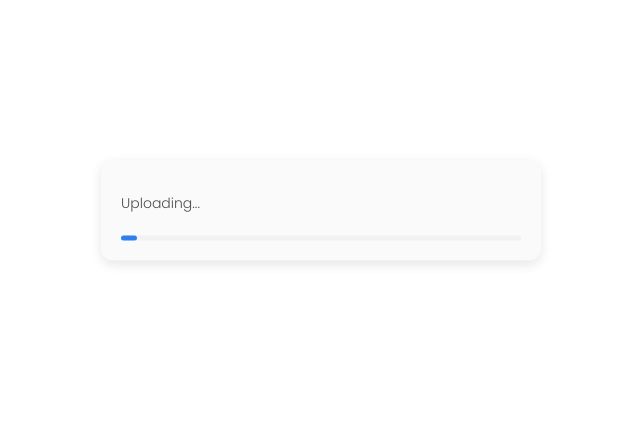
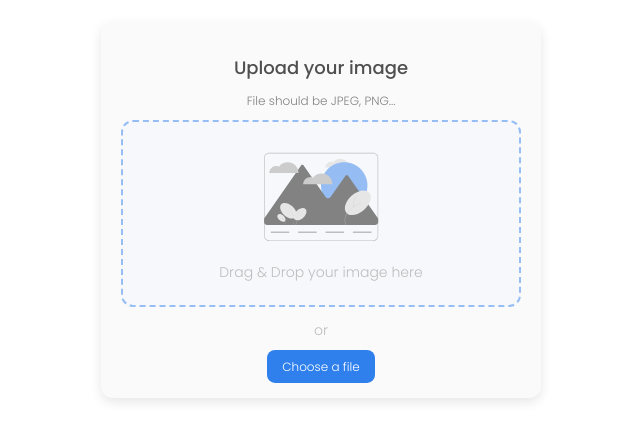
Before and after one commit to patriziadev/image-uploader, an Angular app in the folder frontend/: page / in a window 1280 px wide. Shown: the part 190-630 px from the top of the page, without its empty margins (319-959 px from the left). Built offline with nearby package versions, Linux system fonts and the light colour scheme.

Commit message:
feat: subscription is on service, upload percentage is managed

```diff
--- a/frontend/src/app/app.component.html
+++ b/frontend/src/app/app.component.html
@@ -1,6 +1,6 @@
 <div id="main">
 	<div id="container">
-		<app-start-upload *ngIf="!isLoading"></app-start-upload>
-		<app-progress-bar *ngIf="isLoading"></app-progress-bar>
+		<app-start-upload *ngIf="isLoading === 0"></app-start-upload>
+		<app-progress-bar *ngIf="isLoading > 0 && isLoading <= 100"></app-progress-bar>
 	</div>
 </div>
--- a/frontend/src/app/app.component.ts
+++ b/frontend/src/app/app.component.ts
@@ -1,6 +1,7 @@
-import { Component, ViewEncapsulation, OnInit } from '@angular/core';
+import { Component, ViewEncapsulation, OnInit, OnDestroy } from '@angular/core';
 
 import { UploadService } from './upload.service';
+import { Subscription } from 'rxjs';
 
 @Component({
   selector: 'app-root',
@@ -8,15 +9,20 @@ import { UploadService } from './upload.service';
   styleUrls: ['./app.component.scss'],
   encapsulation: ViewEncapsulation.None
 })
-export class AppComponent implements OnInit {
+export class AppComponent implements OnInit, OnDestroy {
   title = 'image-uploader';
-  isLoading = true;
+  public isLoading = 0;
+  private isLoadingSubscription: Subscription;
 
   constructor(private uploadService: UploadService){}
 
   ngOnInit() {
-    this.uploadService.isLoading.subscribe( loadingStatus => {
-      this.isLoading = loadingStatus;
+    this.isLoadingSubscription = this.uploadService.isLoading.subscribe( progress => {
+      this.isLoading = progress;
     });
   }
+
+  ngOnDestroy() {
+    this.isLoadingSubscription.unsubscribe();
+  }
 }
--- a/frontend/src/app/progress-bar/progress-bar.component.html
+++ b/frontend/src/app/progress-bar/progress-bar.component.html
@@ -1,4 +1,4 @@
 <h3>Uploading...</h3>
 <div id="bar">
-    <div id="progress"></div>
+    <div id="progress" [style.width]="percentage"></div>
 </div>
--- a/frontend/src/app/progress-bar/progress-bar.component.ts
+++ b/frontend/src/app/progress-bar/progress-bar.component.ts
@@ -1,15 +1,28 @@
-import { Component, OnInit } from '@angular/core';
+import { Component, OnInit, OnDestroy } from '@angular/core';
+
+import { UploadService } from './../upload.service';
+import { Subscription } from 'rxjs';
 
 @Component({
   selector: 'app-progress-bar',
   templateUrl: './progress-bar.component.html',
   styleUrls: ['./progress-bar.component.scss']
 })
-export class ProgressBarComponent implements OnInit {
+export class ProgressBarComponent implements OnInit, OnDestroy {
+  public percentage = 0;
+  private uploadServiceSubscription: Subscription;
 
-  constructor() { }
+  constructor(private uploadService: UploadService){}
 
-  ngOnInit(): void {
+  ngOnInit() {
+    this.uploadServiceSubscription = this.uploadService.isLoading.subscribe( progress => {
+      this.percentage = progress;
+      console.log(this.percentage);
+    });
+  }
+
+  ngOnDestroy() {
+    this.uploadServiceSubscription.unsubscribe();
   }
 
 }
--- a/frontend/src/app/start-upload/start-upload.component.ts
+++ b/frontend/src/app/start-upload/start-upload.component.ts
@@ -17,16 +17,13 @@ export class StartUploadComponent implements OnInit {
 
   uploadFile(event) {
     const formData = new FormData();
-    this.uploadService.isLoading.next(true);
     for (let index = 0; index < event.length; index++) {
       const element = event[index];
       this.files.push(element);
     }
 
     formData.append('image', this.files[this.files.length - 1]);
-    this.uploadService.uploadImage(formData).subscribe( resData => {
-      console.log(resData);
-    });
+    this.uploadService.uploadImage(formData);
   }
 
 }
--- a/frontend/src/app/upload.service.ts
+++ b/frontend/src/app/upload.service.ts
@@ -1,16 +1,25 @@
-import { HttpClient } from '@angular/common/http';
+import { HttpClient, HttpEventType } from '@angular/common/http';
 import { Injectable } from '@angular/core';
 import { Subject } from 'rxjs';
 
 @Injectable({providedIn: 'root'})
 export class UploadService {
-    isLoading = new Subject<boolean>();
+    isLoading = new Subject<number>();
 
     constructor( private http: HttpClient ){}
 
     uploadImage(imageFile) {
-        return this.http.post(
+        this.http.post(
             'http://localhost:3000/api/image',
-            imageFile);
+            imageFile,
+            {
+                reportProgress: true,
+                observe: 'events'
+            }).subscribe( event => {
+                if (event.type === HttpEventType.UploadProgress) {
+                    const progress = (event.loaded / event.total * 100 );
+                    this.isLoading.next(progress);
+                }
+            });
     }
 }
```
